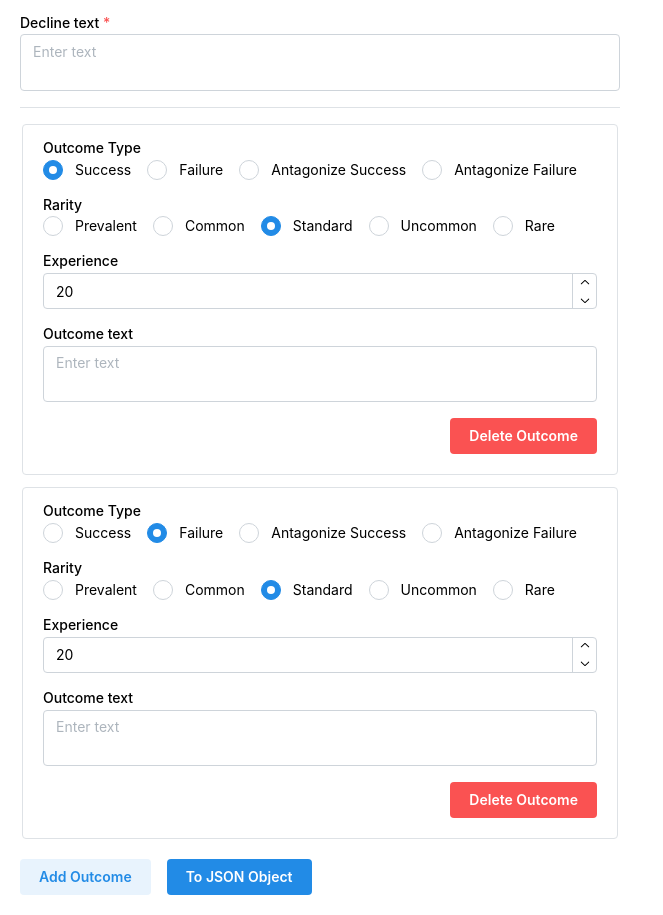
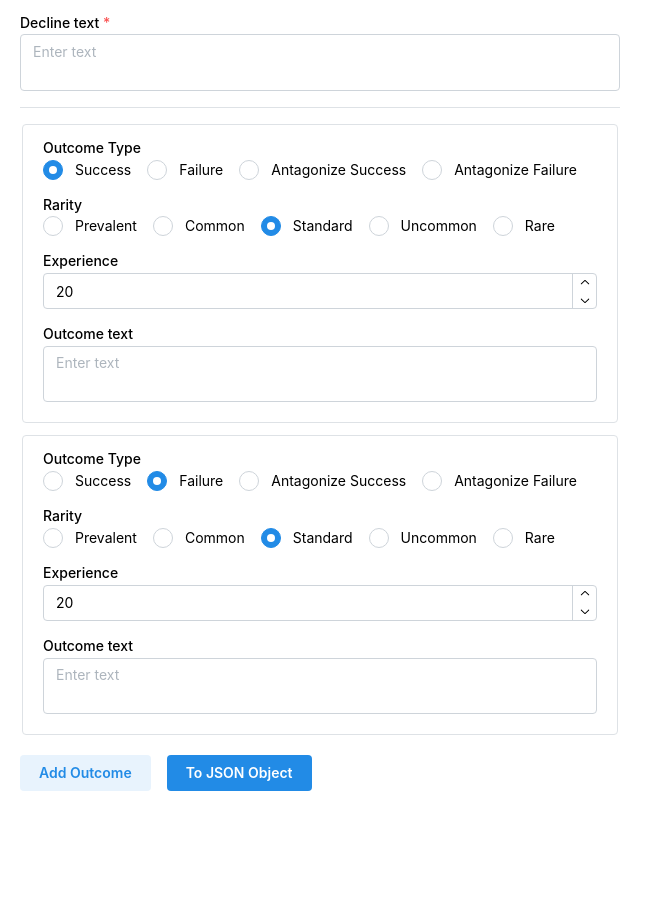
Before and after one commit to cgen-tools/patrol-helper, a React (Vite) app: page / in a window 1280 px wide. Shown: the part 1794-2709 px from the top of the page, without its empty margins (0-663 px from the left). After the commit the page ends 2605 px from the top, so only its background shows below. Built offline with nearby package versions, Linux system fonts and the light colour scheme.

Commit message:
feat: disallow deleting default outcomes

```diff
--- a/src/components/OutcomeForm.tsx
+++ b/src/components/OutcomeForm.tsx
@@ -13,10 +13,12 @@ function OutcomeForm({
   outcome,
   setOutcome,
   deleteOutcome,
+  canDelete = true,
 }: {
   outcome: Outcome;
   setOutcome: (value: Outcome) => void;
   deleteOutcome: () => void;
+  canDelete: boolean;
 }) {
   return (
     <Fieldset mb="sm">
@@ -61,11 +63,13 @@ function OutcomeForm({
         placeholder="Enter text"
       />
 
-      <Group mt="md" justify="flex-end">
-        <Button onClick={deleteOutcome} variant="filled" color="red">
-          Delete Outcome
-        </Button>
-      </Group>
+      {canDelete &&
+        <Group mt="md" justify="flex-end">
+          <Button onClick={deleteOutcome} variant="filled" color="red">
+            Delete Outcome
+          </Button>
+        </Group>
+      }
     </Fieldset>
   );
 }
--- a/src/components/PatrolForm.tsx
+++ b/src/components/PatrolForm.tsx
@@ -536,6 +536,7 @@ function PatrolForm() {
           outcome={outcome}
           deleteOutcome={() => deleteOutcome(index)}
           setOutcome={(newValue) => editOutcome(index, newValue)}
+          canDelete={index > 1}
         />
       ))}
       <Group mt="lg">
```
